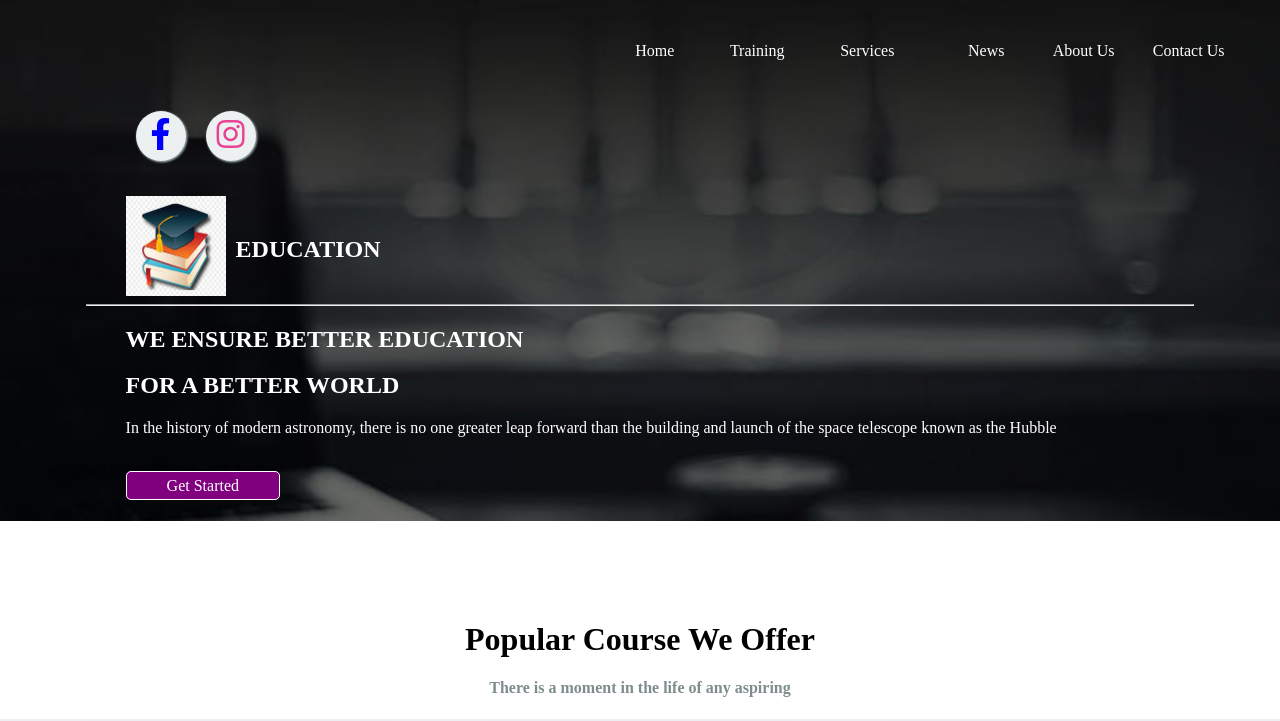
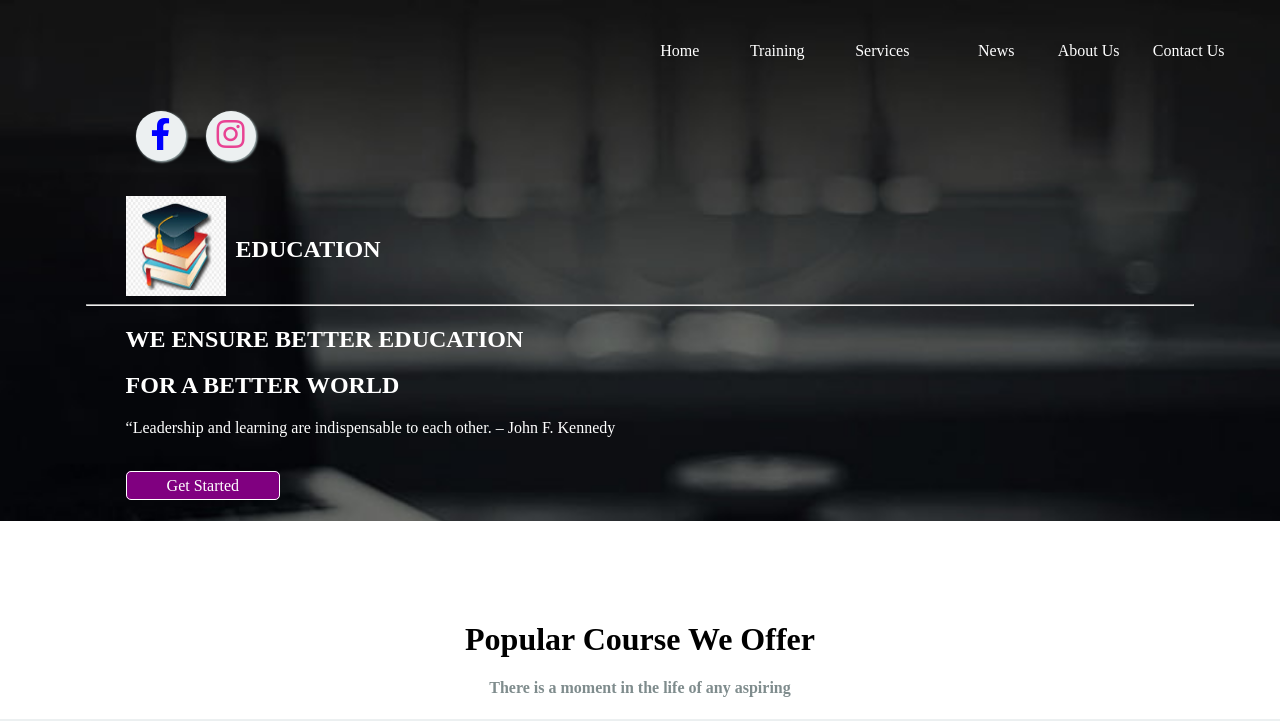
Before and after one commit to bdipta10/self-project, a plain HTML site: page index.html in a window 1280 px wide. Shown: the top 721 px of the page. Drawn offline with Linux system fonts and the light colour scheme.

Commit message:
some text updated

```diff
--- a/index.html
+++ b/index.html
@@ -38,7 +38,7 @@
         <div class="first-para">
             <h1>WE ENSURE BETTER EDUCATION</h1>
             <h1>FOR A BETTER WORLD</h1>
-            <p>In the history of modern astronomy, there is no one greater leap forward than the building and launch of the space telescope known as the Hubble</p>
+            <p>“Leadership and learning are indispensable to each other. – John F. Kennedy</p>
 
         </div>
         <div class="image">
--- a/style.css
+++ b/style.css
@@ -13,7 +13,7 @@ body {
 }
 
 .drop-menu ul li {
-    width: 80px;
+    width: 75px;
     margin-right: 30px;
     box-sizing: border-box;
 }
```
